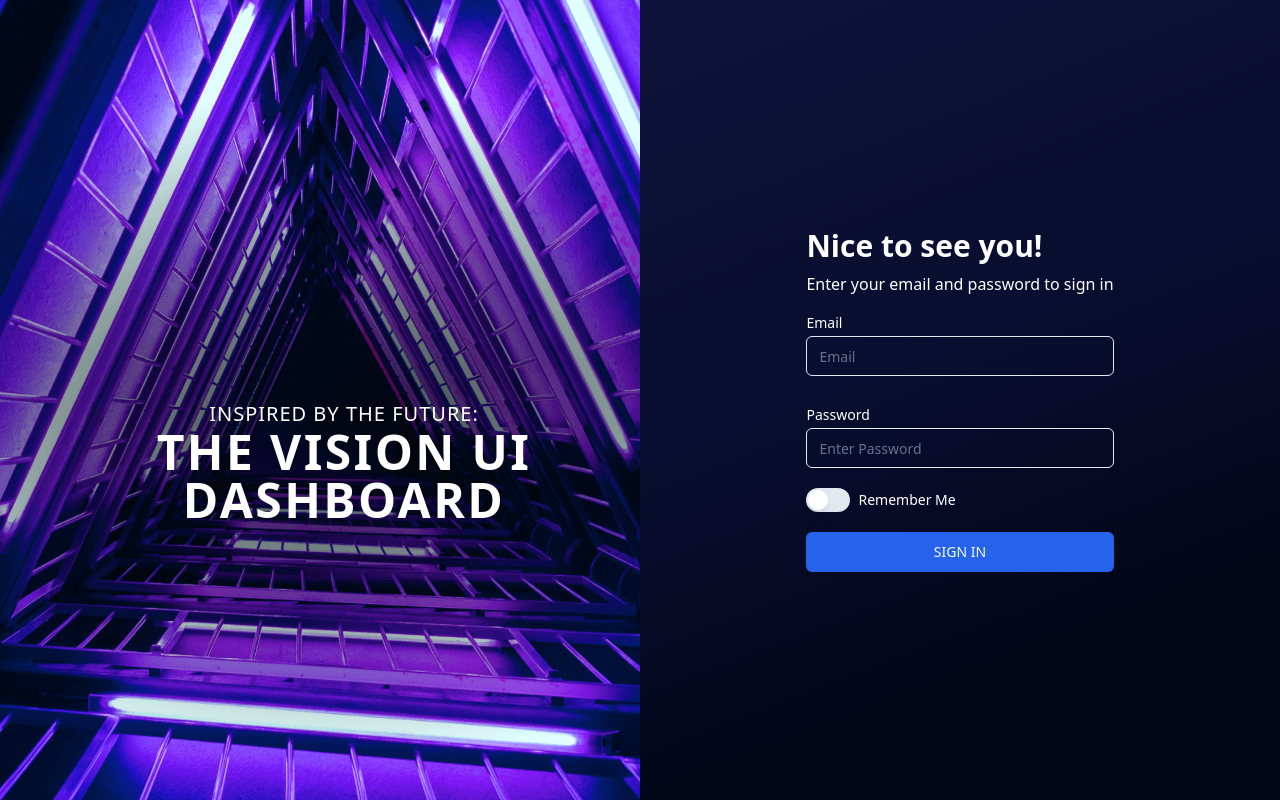
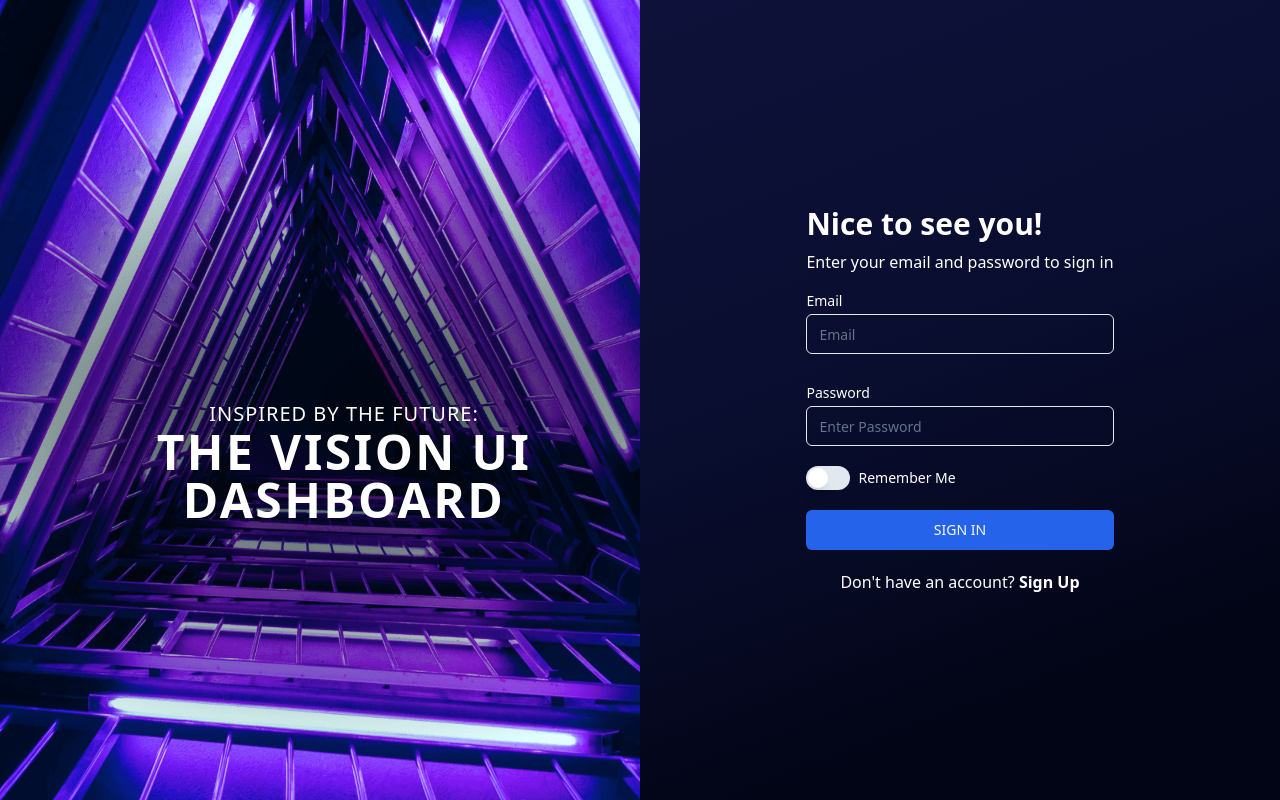
Before and after one commit to lalitjakhar/vision-ui, a Next.js app: page / in a window 1280 px wide. Built offline with nearby package versions, Linux system fonts and the light colour scheme.

Commit message:
initial commit

```diff
--- a/src/components/appComponent/authentication/Login.jsx
+++ b/src/components/appComponent/authentication/Login.jsx
@@ -52,7 +52,12 @@ const Login = () => {
                 <Switch id="airplane-mode" />
                 <Label htmlFor="airplane-mode">Remember Me</Label>
               </div>
-              <Button className="w-full">SIGN IN</Button>
+              <Button className="w-full mb-5">SIGN IN</Button>
+              <div className="text-center">
+                <h2 className="text-white">
+                  Don't have an account? <span className="font-bold">Sign Up</span>
+                </h2>
+              </div>
             </div>
           </div>
         </div>
--- a/src/components/ui/switch.jsx
+++ b/src/components/ui/switch.jsx
@@ -6,7 +6,7 @@ import { cn } from "@/lib/utils";
 const Switch = React.forwardRef(({ className, ...props }, ref) => (
   <SwitchPrimitives.Root
     className={cn(
-      "peer inline-flex h-6 text-sm default:checked w-11 shrink-0 cursor-pointer items-center rounded-full border-2 border-transparent transition-colors focus-visible:outline-none focus-visible:ring-2 focus-visible:ring-ring focus-visible:ring-offset-2 focus-visible:ring-offset-background disabled:cursor-not-allowed disabled:opacity-50 data-[state=checked]:bg-purple-900 data-[state=unchecked]:bg-input",
+      "peer inline-flex h-6 text-sm w-11 shrink-0 cursor-pointer items-center rounded-full border-2 border-transparent transition-colors focus-visible:outline-none focus-visible:ring-2 focus-visible:ring-ring focus-visible:ring-offset-2 focus-visible:ring-offset-background disabled:cursor-not-allowed disabled:opacity-50 data-[state=checked]:bg-purple-900 data-[state=unchecked]:bg-input",
       className
     )}
     {...props}
```
